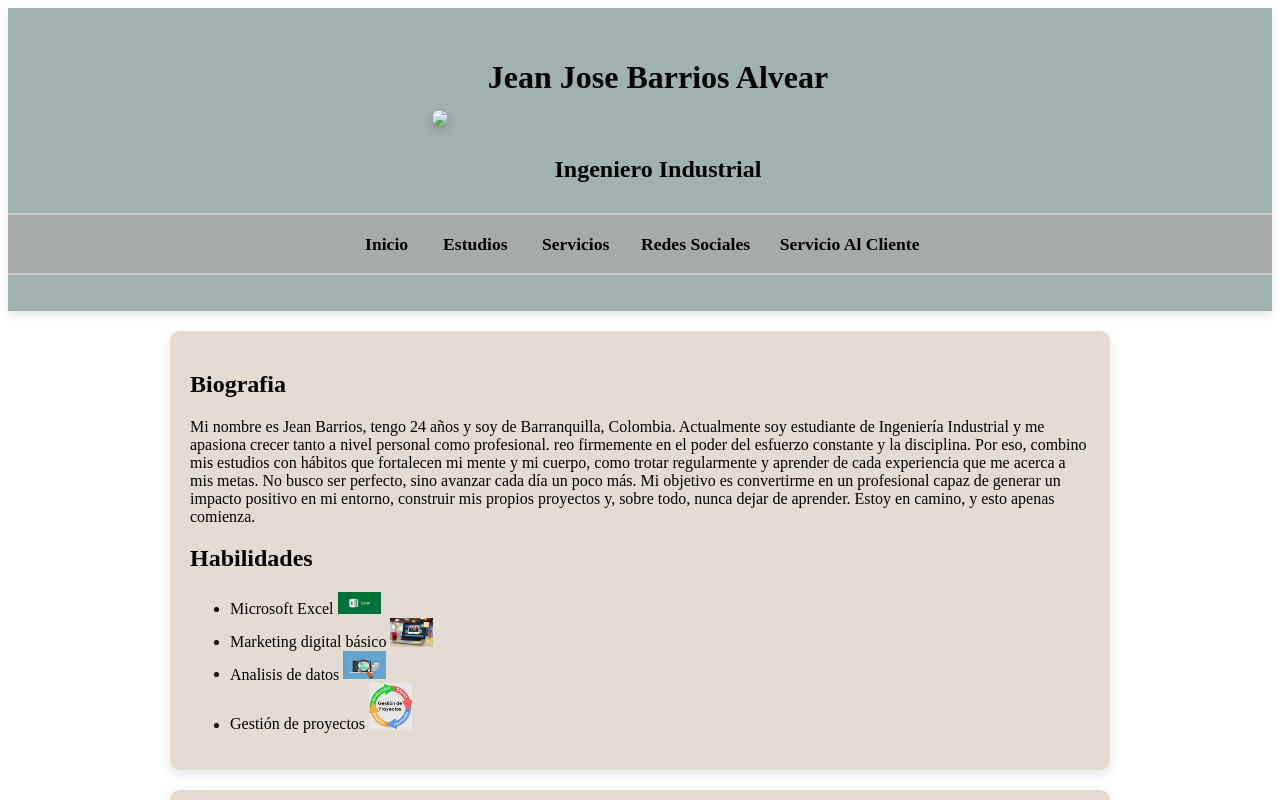
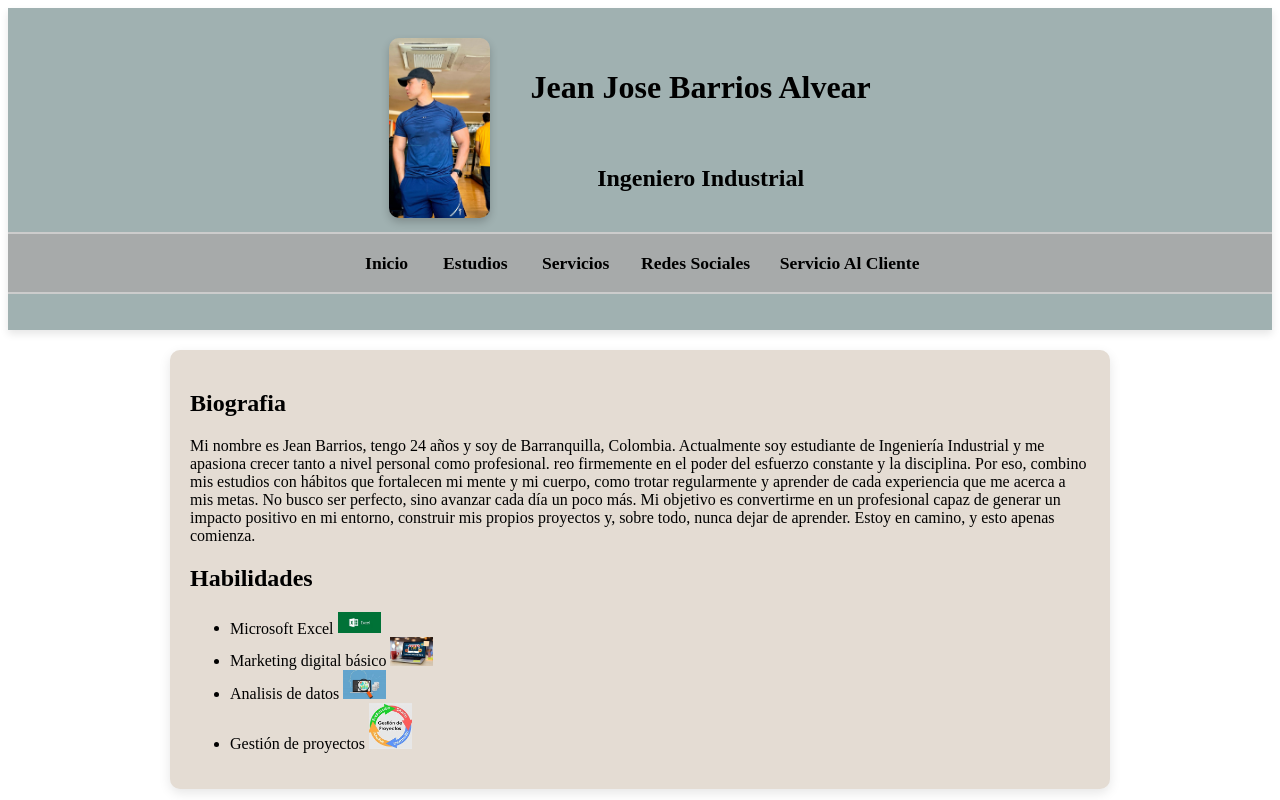
Before and after one commit to jbarriosa/Sesion17, a plain HTML site: page index.html in a window 1280 px wide. Shown: the top 800 px of the page. Drawn offline with Linux system fonts and the light colour scheme; the site is published under a folder, as on GitHub Pages, so addresses that start at the root find nothing.

Commit message:
Sesion17terminada

```diff
--- a/index.html
+++ b/index.html
@@ -10,7 +10,7 @@
     <header>
         <div class="contenedor-header">
             <div class="foto">
-                    <img src="/imagen/perfil.jpg" height="10%" width="10%">
+                    <img src="imagen/perfil.jpg" height="10%" width="10%">
             </div>
             <div class="info">
                     <h1>Jean Jose Barrios Alvear</h1> <br>
```
